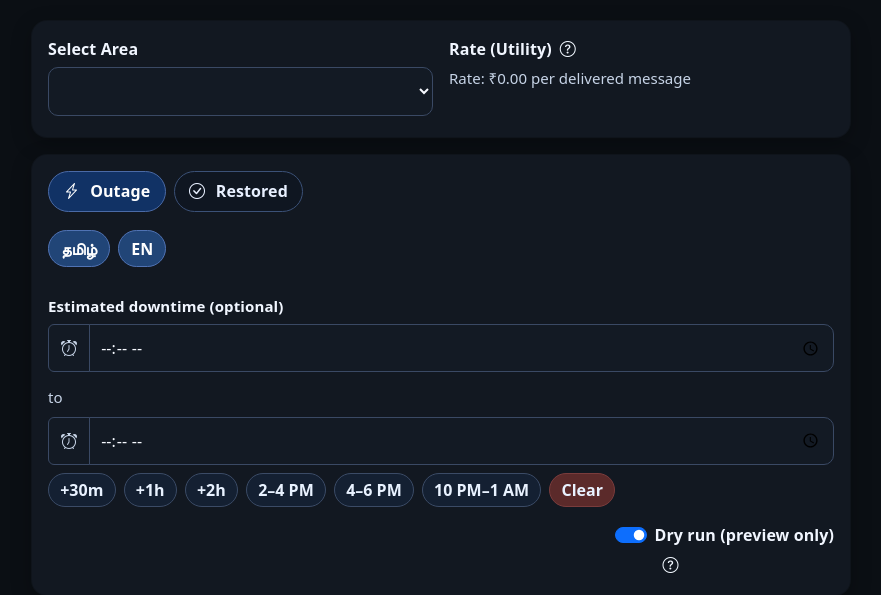
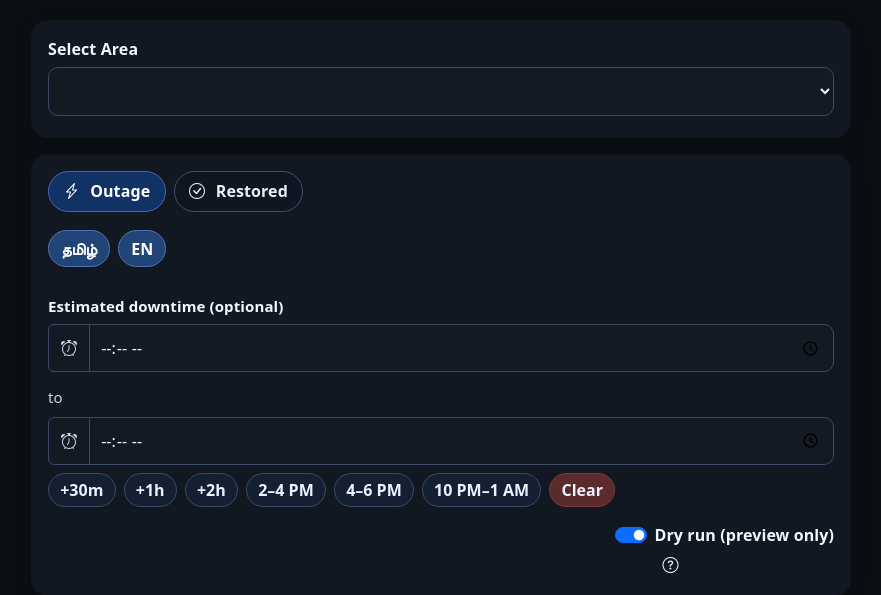
Before and after one commit to Arunaggiri-Pandian/Cable_TV_Outage_Messenger, a Flask app: page / in a window 1280 px wide. Shown: the part 78-673 px from the top of the page, without its empty margins (199-1080 px from the left). Run offline with Flask 3, Linux system fonts and the light colour scheme; lists and menus that the app fills with data are empty.

Commit message:
changed grid to 1 and removed rate info from header

```diff
--- a/static/css/style.css
+++ b/static/css/style.css
@@ -84,8 +84,7 @@ textarea::placeholder,
 input::placeholder { color: var(--placeholder); }
 
 .row { display: flex; gap: 1rem; align-items: center; flex-wrap: wrap; }
-.grid.two{ display:grid; grid-template-columns: 1fr 1fr; gap: 1rem; }
-@media (max-width: 820px){ .grid.two{ grid-template-columns: 1fr; } }
+
 
 /* Help icon (tooltip trigger) */
 .help-icon{
--- a/templates/index.html
+++ b/templates/index.html
@@ -53,29 +53,18 @@
 
       <div class="sb-grow"></div>
       <div class="sb-footer">
-        <small class="sb-dev">Developed by:<br/>Arunaggiri Pandian Karunanidhi</small>
+        <small class="sb-dev">©️reated by:<br/>Arunaggiri Pandian Karunanidhi</small>
       </div>
     </div>
   </div>
 
   <main class="container">
     <section class="card">
-      <div class="grid two">
+      <div class="grid">
         <div>
           <label for="area">Select Area</label>
           <select id="area"></select>
           <div id="areaCount" class="muted"></div>
-        </div>
-
-        <div>
-          <label class="d-flex align-items-center gap-2">
-            Rate (Utility)
-            <i class="bi bi-question-circle help-icon"
-               data-bs-toggle="tooltip"
-               data-bs-title="Estimated cost uses your server’s default pricing category (Utility) and charges per delivered message.">
-            </i>
-          </label>
-          <div id="rateHint" class="muted">Rate: ₹0.00 per delivered message</div>
         </div>
       </div>
     </section>
```
